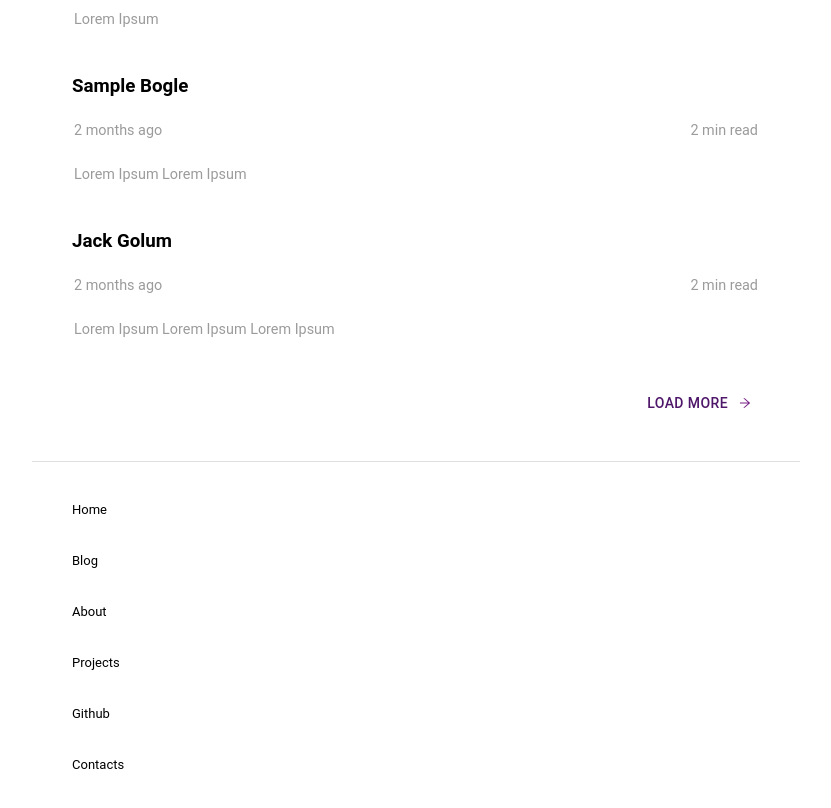
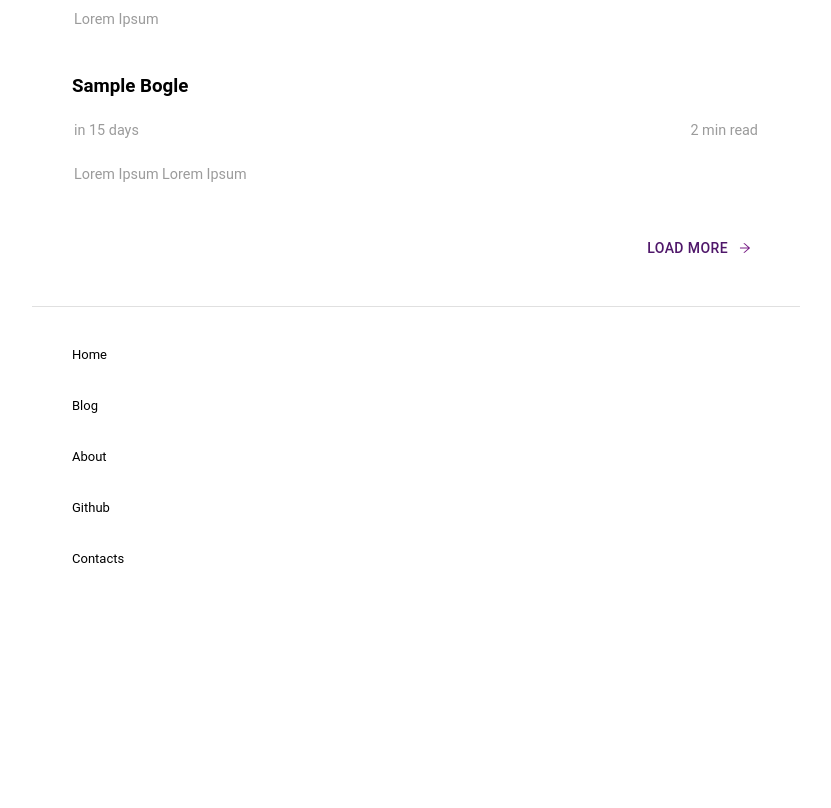
Before and after one commit to AlekoDimitrov/alekodimitrov.com-personal, a Next.js app: page / in a window 1280 px wide. Shown: the part 760-1568 px from the top of the page, without its empty margins (224-1055 px from the left). After the commit the page ends 1386 px from the top, so only its background shows below. Built offline with nearby package versions, Linux system fonts and the light colour scheme.

Commit message:
Add relative time ago to blog snippets

```diff
--- a/package.json
+++ b/package.json
@@ -17,12 +17,12 @@
     "@mui/material": "^5.6.1",
     "@next/mdx": "^12.1.5",
     "framer-motion": "^6.3.0",
-    "javascript-time-ago": "^2.3.13",
+    "moment": "^2.29.3",
     "next": "12.1.5",
     "react": "18.0.0",
     "react-dom": "18.0.0",
     "react-icons": "^4.3.1",
-    "react-time-ago": "^7.1.9"
+    "react-moment": "^1.1.2"
   },
   "devDependencies": {
     "@svgr/webpack": "^6.2.1",
--- a/src/blogData.ts
+++ b/src/blogData.ts
@@ -1,62 +1,14 @@
 export default [
   {
-    date: "",
-    slug: "sampleBlog",
+    date: "2022-04-30 13:08",
+    slug: "/articles/sampleBlog",
     title: "Sample Blog",
     description: "Lorem Ipsum",
   },
   {
-    date: "",
-    slug: "sampleBogle",
+    date: "2022-05-02 13:08",
+    slug: "/articles/sampleBogle",
     title: "Sample Bogle",
     description: "Lorem Ipsum Lorem Ipsum",
   },
-  {
-    date: "",
-    slug: "jackGoogle",
-    title: "Jack Golum",
-    description: "Lorem Ipsum Lorem Ipsum Lorem Ipsum",
-  },
-  {
-    date: "",
-    slug: "jackGoogle",
-    title: "Jack Golum",
-    description: "Lorem Ipsum Lorem Ipsum Lorem Ipsum",
-  },
-  {
-    date: "",
-    slug: "jackGoogle",
-    title: "Jack Golum",
-    description: "Lorem Ipsum Lorem Ipsum Lorem Ipsum",
-  },
-  {
-    date: "",
-    slug: "jackGoogle",
-    title: "Jack Golum",
-    description: "Lorem Ipsum Lorem Ipsum Lorem Ipsum",
-  },
-  {
-    date: "",
-    slug: "jackGoogle",
-    title: "Jack Golum",
-    description: "Lorem Ipsum Lorem Ipsum Lorem Ipsum",
-  },
-  {
-    date: "",
-    slug: "jackGoogle",
-    title: "Jack Golum",
-    description: "Lorem Ipsum Lorem Ipsum Lorem Ipsum",
-  },
-  {
-    date: "",
-    slug: "jackGoogle",
-    title: "Jack Golum",
-    description: "Lorem Ipsum Lorem Ipsum Lorem Ipsum",
-  },
-  {
-    date: "",
-    slug: "jackGoogle",
-    title: "Jack Golum",
-    description: "Lorem Ipsum Lorem Ipsum Lorem Ipsum",
-  },
 ];
--- a/src/components/Footer.tsx
+++ b/src/components/Footer.tsx
@@ -44,16 +44,6 @@ const Footer = () => {
               underline={"none"}
               fontSize={"small"}
             >
-              Projects
-            </Link>
-          </ListItem>
-          <ListItem className="footerListItems">
-            <Link
-              href="#"
-              color={"#00000"}
-              underline={"none"}
-              fontSize={"small"}
-            >
               Github
             </Link>
           </ListItem>
--- a/src/components/LatestPosts.tsx
+++ b/src/components/LatestPosts.tsx
@@ -2,6 +2,7 @@ import { Box, Button, Divider, Link } from "@mui/material";
 import { AiOutlineArrowRight } from "react-icons/ai";
 import React, { useState } from "react";
 import { motion } from "framer-motion";
+import Moment from "react-moment";
 import blogsMeta from "../blogData";
 
 const blogVariants = {
@@ -32,7 +33,9 @@ const LatestPosts = () => {
                 >
                   <h3 className="latestPostsTitle">{blog.title}</h3>
                   <Box display={"flex"} justifyContent={"space-between"}>
-                    <p className="latestPostsP">2 months ago</p>
+                    <p className="latestPostsP">
+                      <Moment fromNow>{blog.date}</Moment>
+                    </p>
                     <p className="latestPostsP">2 min read</p>
                   </Box>
                   <p className="latestPostsP">{blog.description}</p>
@@ -50,7 +53,9 @@ const LatestPosts = () => {
                 >
                   <h3 className="latestPostsTitle">{blog.title}</h3>
                   <Box display={"flex"} justifyContent={"space-between"}>
-                    <p className="latestPostsP">2 months ago</p>
+                    <p className="latestPostsP">
+                      <Moment>{blog.date}</Moment>
+                    </p>
                     <p className="latestPostsP">2 min read</p>
                   </Box>
                   <p className="latestPostsP">{blog.description}</p>
--- a/src/components/MobileNavigation.tsx
+++ b/src/components/MobileNavigation.tsx
@@ -6,7 +6,6 @@ const mobileNavLinks = [
   { id: 1, href: "/", text: "Home" },
   { id: 2, href: "/articles", text: "Blog" },
   { id: 3, href: "/about", text: "About" },
-  { id: 4, href: "/projects", text: "Projects" },
   { id: 5, href: "/contacts", text: "Contacts" },
 ];
 
--- a/src/components/Navbar.tsx
+++ b/src/components/Navbar.tsx
@@ -20,10 +20,7 @@ let navbarLinks = [
     href: "/about",
     name: "About",
   },
-  {
-    href: "/projects",
-    name: "Projects",
-  },
+
   {
     href: "/contacts",
     name: "Contacts",
--- a/src/pages/articles/index.tsx
+++ b/src/pages/articles/index.tsx
@@ -9,6 +9,7 @@ import React, { useState } from "react";
 import blogsMeta from "../../blogData";
 import { motion } from "framer-motion";
 import Head from "next/head";
+import Moment from "react-moment";
 
 const blogVariants = {
   initial: {
@@ -72,7 +73,9 @@ const Blog = () => {
               >
                 <h3 className="latestPostsTitle">{blog.title}</h3>
                 <Box display={"flex"} justifyContent={"space-between"}>
-                  <p className="latestPostsP">2 months ago</p>
+                  <p className="latestPostsP">
+                    <Moment fromNow>{blog.date}</Moment>
+                  </p>
                   <p className="latestPostsP">2 min read</p>
                 </Box>
                 <p className="latestPostsP">{blog.description}</p>
```
Also changed, not shown: 1 other file (tests, documents, lock files or other folders).
